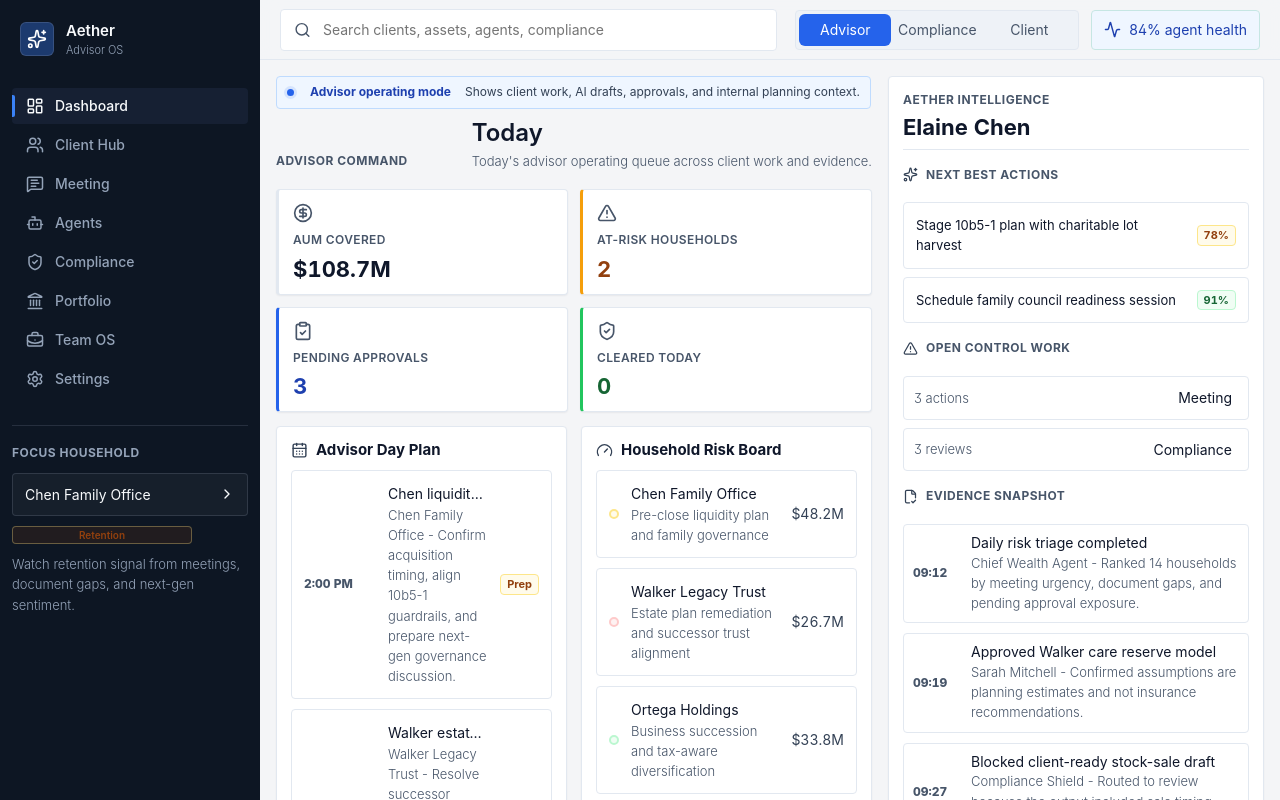
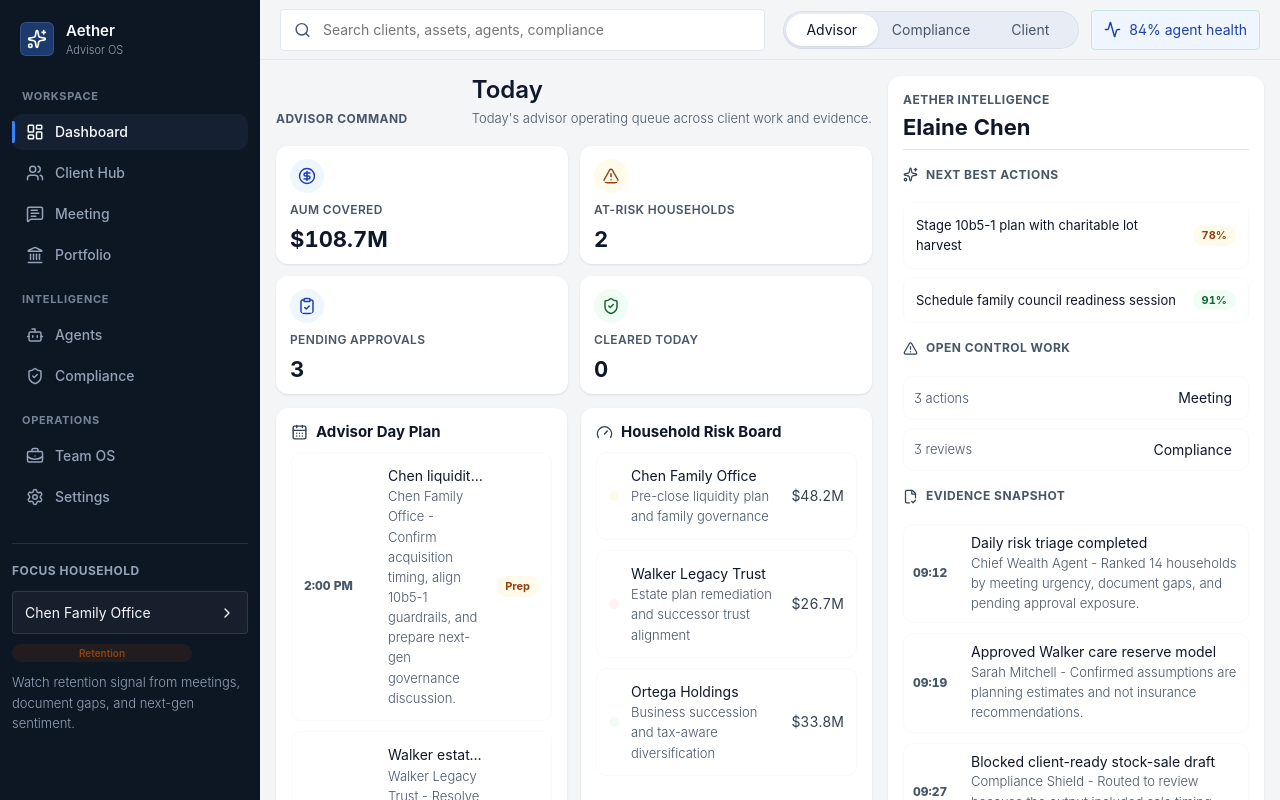
Before and after one commit to venkatvijay-25/AetherAdvisorOS, a React (Vite) app: page / in a window 1280 px wide. Shown: the top 800 px of the page. Built offline with nearby package versions, Linux system fonts and the light colour scheme.

Commit message:
Modernize surface and navigation styling

```diff
--- a/src/App.tsx
+++ b/src/App.tsx
@@ -74,6 +74,12 @@ const navItems: NavItem[] = [
   { key: "settings", label: "Settings", icon: Settings },
 ];
 
+const navGroups: Array<{ label: string; keys: ViewKey[] }> = [
+  { label: "Workspace", keys: ["dashboard", "clients", "meeting", "portfolio"] },
+  { label: "Intelligence", keys: ["agents", "compliance"] },
+  { label: "Operations", keys: ["team", "settings"] },
+];
+
 const toneLabel: Record<StatusTone, string> = {
   good: "Good",
   warn: "Watch",
@@ -533,7 +539,17 @@ function App() {
         </div>
 
         <nav className="nav-list" aria-label="Primary">
-          {visibleNavItems.map((item) => {
+          {navGroups.map((group) => {
+            const groupItems = group.keys
+              .map((key) => visibleNavItems.find((item) => item.key === key))
+              .filter((item): item is NavItem => Boolean(item));
+
+            if (!groupItems.length) return null;
+
+            return (
+              <div className="nav-group" key={group.label}>
+                <div className="nav-group-label">{group.label}</div>
+                {groupItems.map((item) => {
                   const Icon = item.icon;
                   return (
                     <button
@@ -546,6 +562,9 @@ function App() {
                       <Icon size={18} />
                       <span>{item.label}</span>
                     </button>
+                  );
+                })}
+              </div>
             );
           })}
         </nav>
--- a/src/styles.css
+++ b/src/styles.css
@@ -3072,3 +3072,178 @@ small,
   font-size: var(--font-body) !important;
   line-height: var(--body-line-height) !important;
 }
+
+/* Modern surface and navigation refresh */
+:root {
+  --row-divider: #f8fafc;
+  --modern-card-shadow: 0 1px 3px rgba(15, 23, 42, 0.06), 0 1px 2px rgba(15, 23, 42, 0.04);
+  --modern-card-shadow-hover: 0 8px 20px rgba(15, 23, 42, 0.08);
+}
+
+.role-banner {
+  display: none !important;
+}
+
+.nav-list {
+  gap: 18px;
+}
+
+.nav-group {
+  display: grid;
+  gap: 5px;
+}
+
+.nav-group-label {
+  padding: 0 10px 4px;
+  color: rgba(148, 163, 184, 0.78);
+  font-size: 11px;
+  font-weight: 700;
+  letter-spacing: 0.06em;
+  text-transform: uppercase;
+}
+
+.nav-item {
+  border-radius: 10px;
+}
+
+.surface,
+.intelligence-panel,
+.agent-panel,
+.review-panel,
+.team-panel,
+.scenario-card,
+.metric-tile,
+.family-node,
+.recommendation,
+.brief-item,
+.reasoning-box,
+.inline-form,
+.suggested-delegate-callout {
+  border-color: transparent !important;
+  border-radius: 12px !important;
+  box-shadow: var(--modern-card-shadow) !important;
+}
+
+.surface:hover,
+.metric-tile.clickable:hover,
+.family-node:hover,
+.agent-panel:hover,
+.review-panel:hover,
+.team-panel:hover {
+  box-shadow: var(--modern-card-shadow-hover) !important;
+}
+
+.timeline-item,
+.rank-row,
+.client-row,
+.work-row,
+.data-row,
+.asset-row,
+.approval-row,
+.audit-row,
+.insight-row,
+.control-item,
+.guardrail,
+.event-row,
+.search-result,
+.health-row,
+.meeting-card,
+.mini-stat-row,
+.field-row,
+.toggle-row,
+.slider-grid label {
+  border-color: var(--row-divider) !important;
+  border-radius: 10px !important;
+  box-shadow: none !important;
+}
+
+.metric-tile,
+.metric-tile.tone-good,
+.metric-tile.tone-warn,
+.metric-tile.tone-danger,
+.metric-tile.tone-info,
+.metric-tile.tone-neutral {
+  border: 0 !important;
+  border-left: 0 !important;
+  border-top: 0 !important;
+  border-radius: 12px !important;
+}
+
+.metric-tile strong,
+.metric-tile.tone-good strong,
+.metric-tile.tone-warn strong,
+.metric-tile.tone-danger strong,
+.metric-tile.tone-info strong,
+.metric-tile:not(.tone-good):not(.tone-warn):not(.tone-danger):not(.tone-neutral) strong {
+  color: var(--text) !important;
+}
+
+.metric-tile svg {
+  width: 18px;
+  height: 18px;
+  box-sizing: content-box;
+  padding: 8px;
+  color: var(--info-text);
+  background: var(--info-bg);
+  border-radius: 999px;
+}
+
+.metric-tile.tone-good svg {
+  color: var(--good-text);
+  background: var(--good-bg);
+}
+
+.metric-tile.tone-warn svg {
+  color: var(--warn-text);
+  background: var(--warn-bg);
+}
+
+.metric-tile.tone-danger svg {
+  color: var(--critical-text);
+  background: var(--critical-bg);
+}
+
+.status-pill {
+  padding: 3px 9px;
+  border: 0 !important;
+  border-radius: 20px !important;
+  box-shadow: none !important;
+}
+
+.tone-good,
+.tone-warn,
+.tone-danger,
+.tone-info,
+.tone-neutral {
+  border-color: transparent !important;
+}
+
+.segmented {
+  gap: 2px;
+  padding: 3px;
+  background: #e8edf5 !important;
+  border: 0 !important;
+  border-radius: 999px !important;
+  box-shadow: inset 0 0 0 1px rgba(148, 163, 184, 0.18) !important;
+}
+
+.segmented button {
+  min-height: 28px;
+  padding: 0 12px;
+  border: 0 !important;
+  border-radius: 999px !important;
+  color: var(--text-muted);
+  background: transparent !important;
+}
+
+.segmented button.active,
+.topbar .segmented button.active {
+  color: var(--text) !important;
+  background: #ffffff !important;
+  box-shadow: 0 1px 3px rgba(15, 23, 42, 0.12) !important;
+}
+
+.topbar .segmented button.active:hover {
+  color: var(--text) !important;
+  background: #ffffff !important;
+}
```
Lines whose indentation alone changed are shown as unchanged.
